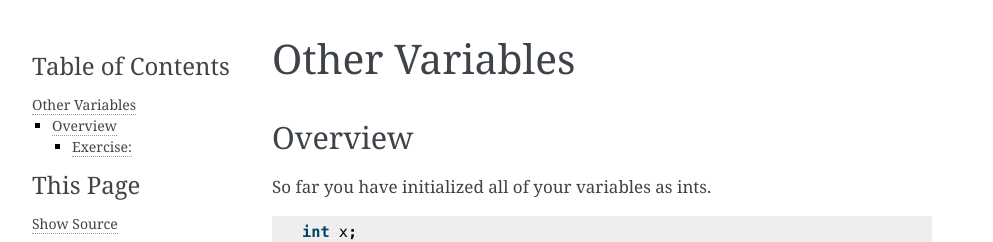
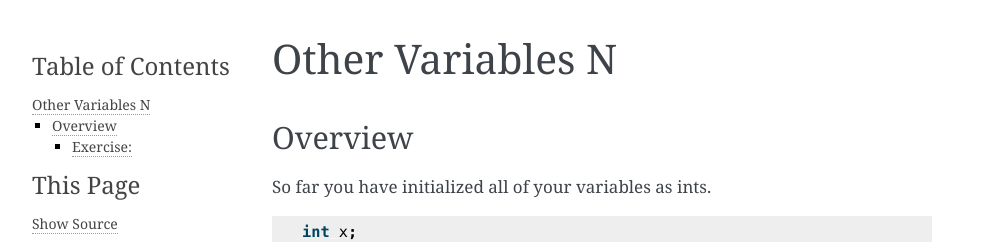
Before and after one commit to maxtkc/mvths-wiki, a Sphinx documentation site: the page built from docs/020a-other-variables.rst, in a window 1280 px wide. Shown: the top 242 px of the page, without its empty margins (148-1141 px from the left). Built offline with Sphinx 7.4.7, drawn with Linux system fonts in a browser that asks for light colours; pages that are not in the unit, such as notebooks, are missing from menus.

```diff
--- a/docs/020a-other-variables.rst
+++ b/docs/020a-other-variables.rst
@@ -1,4 +1,4 @@
-Other Variables
+Other Variables N
 ==============
 
 Overview
```
